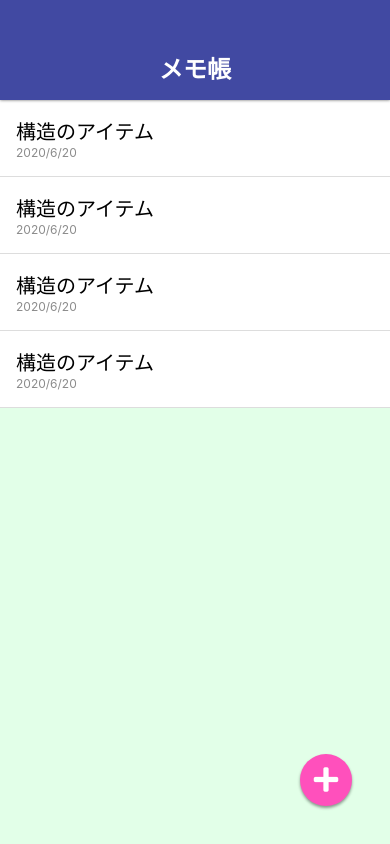
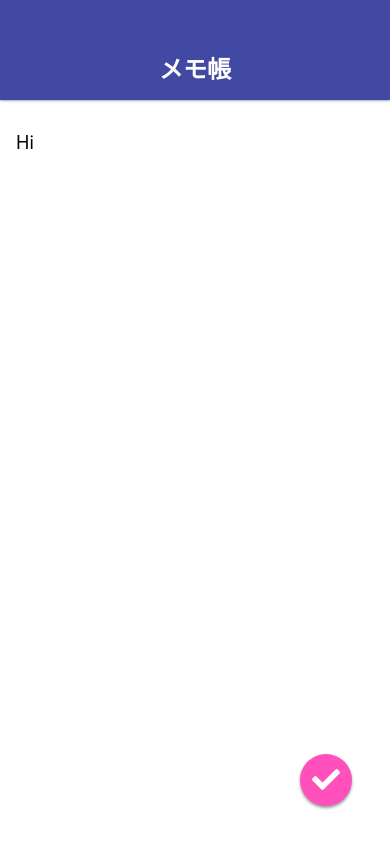
Before and after one commit to taito-snow/MemoApp, a React Native app: screen / in a window 390 px wide. Built offline with nearby package versions, Linux system fonts and the light colour scheme.

Commit message:
create MemoEditScreen

```diff
--- a/App.js
+++ b/App.js
@@ -4,13 +4,15 @@
 import Appbar from './src/components/Appbar';
 import MemoListScreens from './src/screens/MemoListScreens';
 import MemoDetailScreen from './src/screens/MemoDetailScreen';
+import MemoEditScreen from './src/screens/MemoEditScreen';
 
 export default function App() {
   return (
     <View style={styles.container}>
       <Appbar />
-      <MemoListScreens />
+      {/* <MemoListScreens /> */}
       {/* <MemoDetailScreen /> */}
+      <MemoEditScreen />
     </View>
   );
 }
--- a/src/elements/CircleButton.js
+++ b/src/elements/CircleButton.js
@@ -7,6 +7,7 @@
 const CustomIcon = createIconSet({
     pencil: '\uf303',
     plus: '\uf067',
+    check: '\uf00c',
 }, 'FontAwsome');
 
 class CircleButton extends React.Component {
--- /dev/null
+++ b/src/screens/MemoEditScreen.js
@@ -0,0 +1,32 @@
+import React from 'react';
+import { StyleSheet, View, TextInput } from 'react-native';
+import CircleButton from '../elements/CircleButton';
+
+class MemoEditScreen extends React.Component {
+    render() {
+        return(
+            <View style={styles.container}>
+                <TextInput style={styles.memoEditInput} multiline value="Hi" />
+                <CircleButton name="check" />
+            </View>
+        );
+    }
+}
+
+const styles = StyleSheet.create({
+    container: {
+        flex: 1,
+        width: '100%',
+    },
+    memoEditInput: {
+        backgroundColor: '#fff',
+        flex: 1,
+        paddingTop: 32,
+        paddingLeft: 16,
+        paddingRight: 16,
+        paddingBottom: 16,
+        fontSize: 18,
+    }
+});
+
+export default MemoEditScreen;
```
